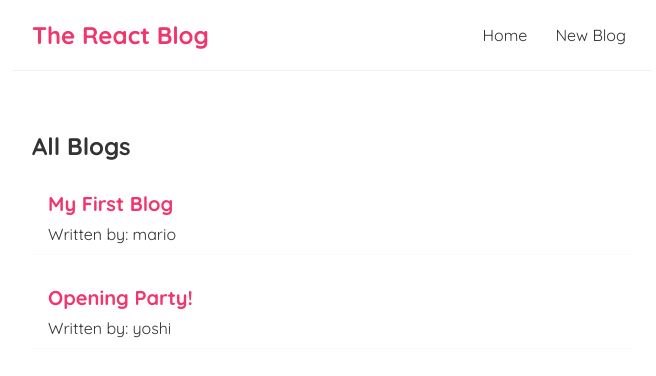
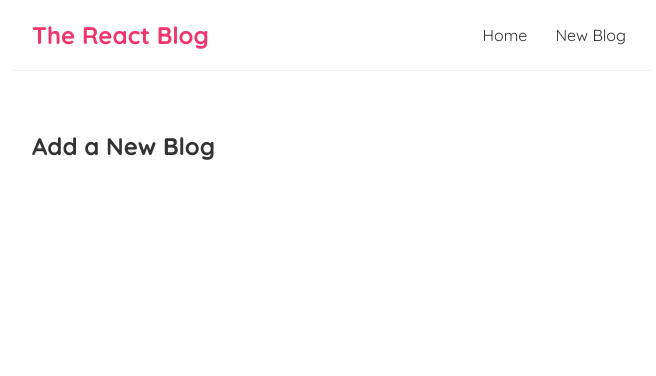
Before and after one commit to rsnr-code/react-microblog, a React (Create React App) app in the folder react-blog/: page /create in a window 1280 px wide. Shown: the top 376 px of the page, without its empty margins (308-964 px from the left). Built offline with nearby package versions, Linux system fonts and the light colour scheme; data requests are answered from the project's data file.

Commit message:
added routing

```diff
--- a/react-blog/package.json
+++ b/react-blog/package.json
@@ -8,6 +8,7 @@
     "@testing-library/user-event": "^13.5.0",
     "react": "^18.2.0",
     "react-dom": "^18.2.0",
+    "react-router-dom": "^5.3.4",
     "react-scripts": "5.0.1",
     "web-vitals": "^2.1.4"
   },
--- a/react-blog/src/App.js
+++ b/react-blog/src/App.js
@@ -1,15 +1,27 @@
 import Navbar from './Navbar'
 import Home from './Home'
+import { BrowserRouter as Router, Route, Switch } from "react-router-dom"
+import Create from './Create';
 
 function App() {
 
   return (
-    <div className="App">
-      <Navbar />
-      <div className="content">
-        <Home />
+    <Router>
+      <div className="App">
+        <Navbar />
+        <div className="content">
+          <Switch>
+            <Route exact path="/">
+              <Home />
+            </Route>
+            <Route path="/create">
+              <Create />
+            </Route>
+          </Switch>
+        </div>
       </div>
-    </div>
+    </Router>
+
   );
 }
 
--- /dev/null
+++ b/react-blog/src/Create.js
@@ -0,0 +1,9 @@
+const Create = () => {
+    return (
+        <div className="create">
+            <h2>Add a New Blog</h2>
+        </div>
+     );
+}
+
+export default Create;
```
Also changed, not shown: 1 other file (tests, documents, lock files or other folders).
